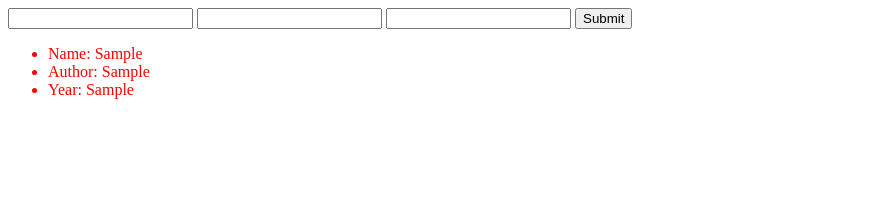
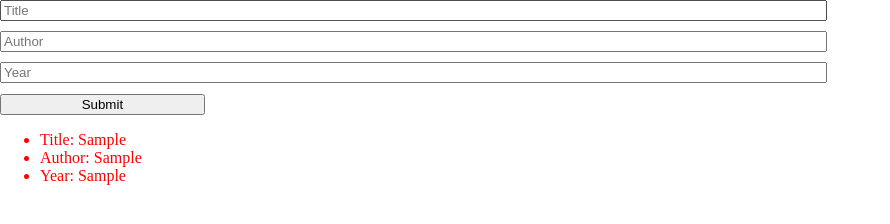
Before and after one commit to joshg1912/javascript-oop, a plain HTML site: page index.html in a window 1280 px wide. Both pictures are taken after typing "Sample", "Sample", "Sample" into the empty fields and a click on the button "Submit". Shown: the whole page, without its empty margins (0-890 px from the left). Drawn offline with Linux system fonts and the light colour scheme.

Commit message:
adds styling

```diff
--- a/index.html
+++ b/index.html
@@ -10,9 +10,9 @@
     </head>
     <body>
         <form id="my_form">
-            <input type="text" class="field1">
-            <input type="text" class="field2">
-            <input type="text" class="field3">
+            <input type="text" class="field1 field" placeholder="Title">
+            <input type="text" class="field2 field" placeholder="Author">
+            <input type="text" class="field3 field" placeholder="Year">
             <button type=submit>Submit</button>
         </form>
         <div id="output"></div>
--- a/main.js
+++ b/main.js
@@ -58,8 +58,8 @@ mySquare.getArea(mySquare.sides, mySquare.sideLength);
 
 
 class Book {
-constructor(name, author, year){
-    this.name = name;
+constructor(title, author, year){
+    this.title = title;
     this.author = author;
     this.year = year;
 }
@@ -98,13 +98,14 @@ document.getElementById("output").innerHTML =
 `
 */
  //creates new element
+ /*
 let newDiv = document.createElement("div");
 
 //adds content to new div
 newDiv.innerHTML =
 `
 <ul>
-<li>Name: ${book.name}</li>
+<li>Title: ${book.title}</li>
 <li>Author: ${book.author}</li>
 <li>Year: ${book.year}</li>
 </ul>
@@ -112,4 +113,20 @@ newDiv.innerHTML =
 //appends new element with content to body
 document.body.appendChild(newDiv);
 newDiv.className = "dynamic";
+*/
+
+let newDiv = document.createElement("div");
+
+newDiv.innerHTML =
+`
+<ul>
+<li>Title: ${book.title}</li>
+<li>Author: ${book.author}</li>
+<li>Year: ${book.year}</li>
+</ul>
+`;
+newDiv.className = "dynamic";
+let output = document.getElementById("output");
+output.appendChild(newDiv);
+
 }
--- a/style.css
+++ b/style.css
@@ -1,3 +1,26 @@
+body {
+    margin: 0 auto;
+}
+
+#output {
+    display: flex;
+    max-width: 80%;
+}
+
 .dynamic {
     color:red;
+    width: 50%;
 }
+
+#my_form {
+    width: 80%;
+}
+
+.field {
+    width: 80%;
+    margin-bottom: 1%;
+}
+
+button {
+    width: 20%;
+}
```
